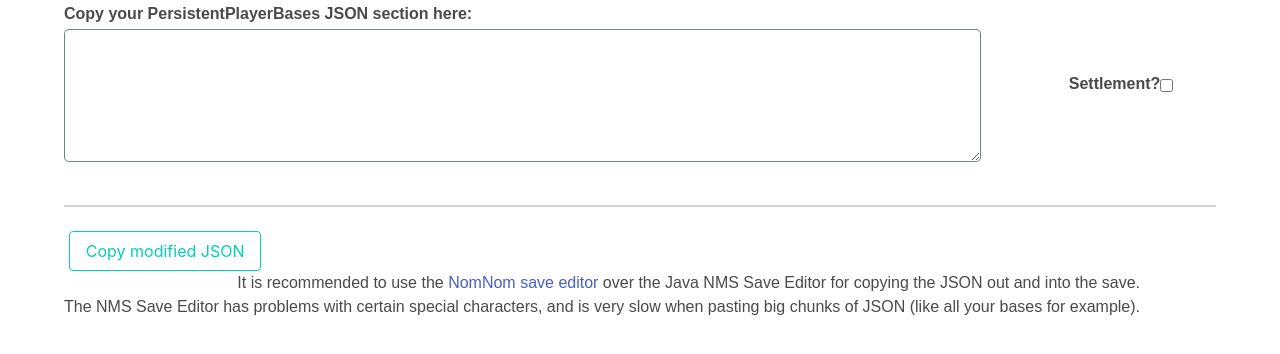
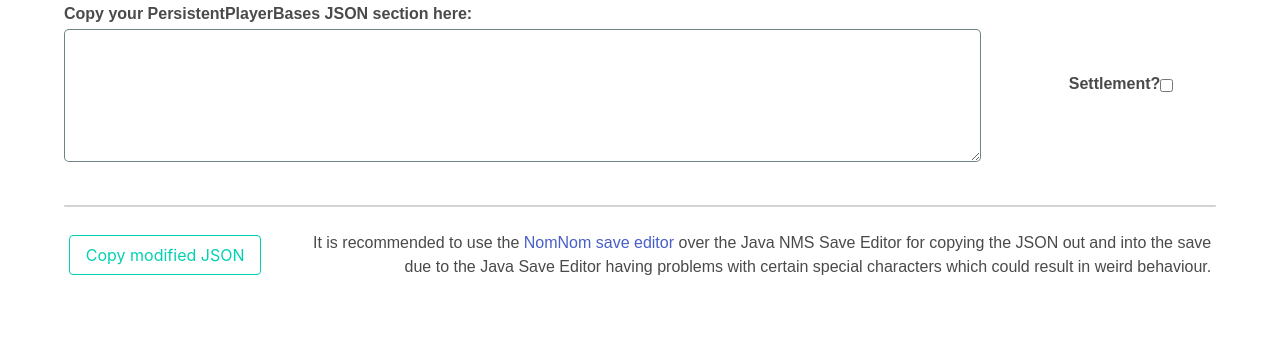
Before and after one commit to NMSCD/Base-Reorder, a plain HTML site: page index.html in a window 1280 px wide. Shown: the part 114-468 px from the top of the page. Drawn offline with nearby package versions, Linux system fonts and the light colour scheme.

Commit message:
add JSON formatting

```diff
--- a/index.html
+++ b/index.html
@@ -56,8 +56,8 @@
 							It is recommended to use the <a href="https://github.com/zencq/NomNom/releases"
 								target="_blank" rel="noopener noreferrer" title="NomNom save editor">NomNom save
 								editor</a> over the Java NMS Save Editor for copying the JSON out and into the
-							save.<br>The NMS Save Editor has problems with certain special characters, and is very slow
-							when pasting big chunks of JSON (like all your bases for example).
+							save <br> due to the Java Save Editor having problems with certain special characters which
+							could result in weird behaviour.
 						</p>
 					</div>
 				</div>
--- a/lib/logic.js
+++ b/lib/logic.js
@@ -95,7 +95,7 @@ function copyButton(input) {
 		console.error(error);
 		return;
 	}
-	const copyTextContent = JSON.stringify(newBases);
+	const copyTextContent = JSON.stringify(newBases, null, '	');		// this applies formatting and uses one tab as indent character
 	navigator.clipboard.writeText(copyTextContent);
 
 	input.innerHTML = 'Copied!';
```
